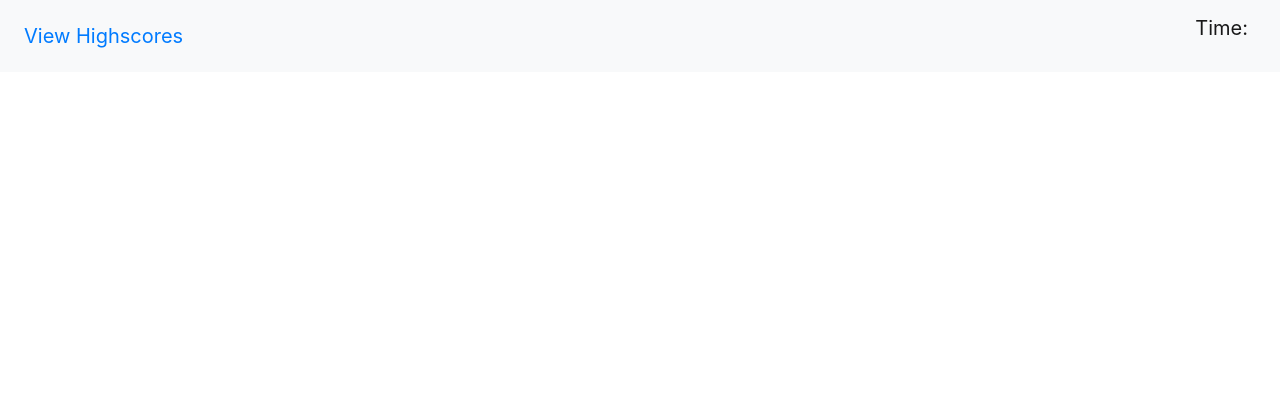
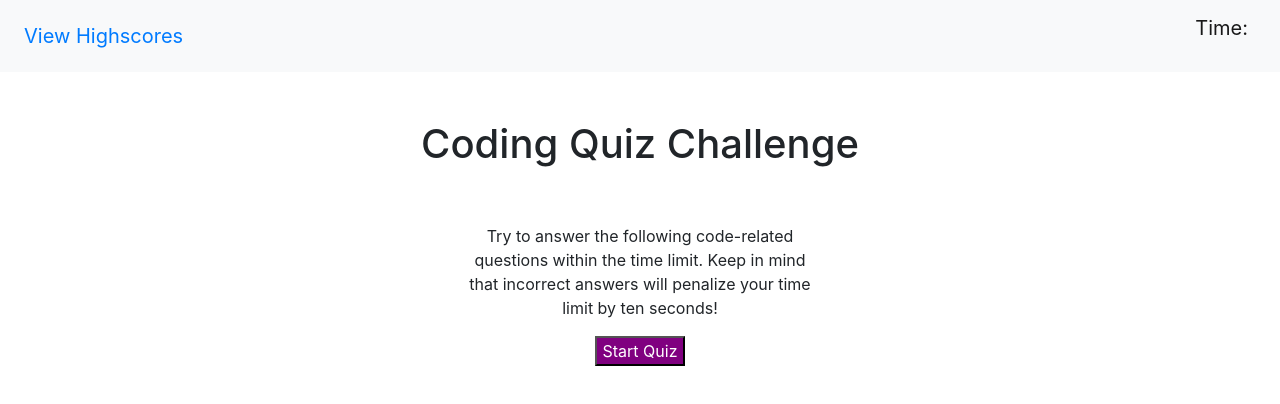
Before and after one commit to sbarrow825/04-Web-APIs-Code-Quiz, a plain HTML site: page index.html in a window 1280 px wide. Drawn offline with nearby package versions, Linux system fonts and the light colour scheme.

Commit message:
finsished startup page

```diff
--- a/index.html
+++ b/index.html
@@ -24,8 +24,27 @@
                     Highscores</a>
             </li>
         </ul>
-        <p class="navbar-brand ml-auto"> Time: <span id="myText"></span></p>
-
+        <p class="navbar-brand ml-auto"> Time: <span id="seconds-left"></span></p>
+    </nav>
+    <br><br>
+    <h1 class="text-center"> Coding Quiz Challenge <span id="intro-text-title"></span> </h1>
+    <br><br>
+    <div class="container">
+        <div class="row">
+          <div class="col-md 3">
+          </div>
+          <div class="col-md 6">
+            <p class="text-center"> Try to answer the following code-related questions within the time limit. Keep in mind that
+                incorrect answers will penalize your time limit by ten seconds! <span id="intro-text-instructions"></span> </h1>
+            </p>
+          </div>
+          <div class="col-md 3">
+          </div>
+        </div>
+      </div>
+    <div class="text-center">
+        <button class="button start-button">Start Quiz<span id="start-button-text"></span></button>
+    </div>
 
     <!-- Optional JavaScript -->
     <!-- jQuery first, then Popper.js, then Bootstrap JS -->
--- a/style.css
+++ b/style.css
@@ -1,3 +1,5 @@
-.time-counter {
-    float: right;
-}
+.button {
+    background-color: purple;
+    color: white;
+    text-align: center;
+  }
```
Lines whose indentation alone changed are shown as unchanged.
